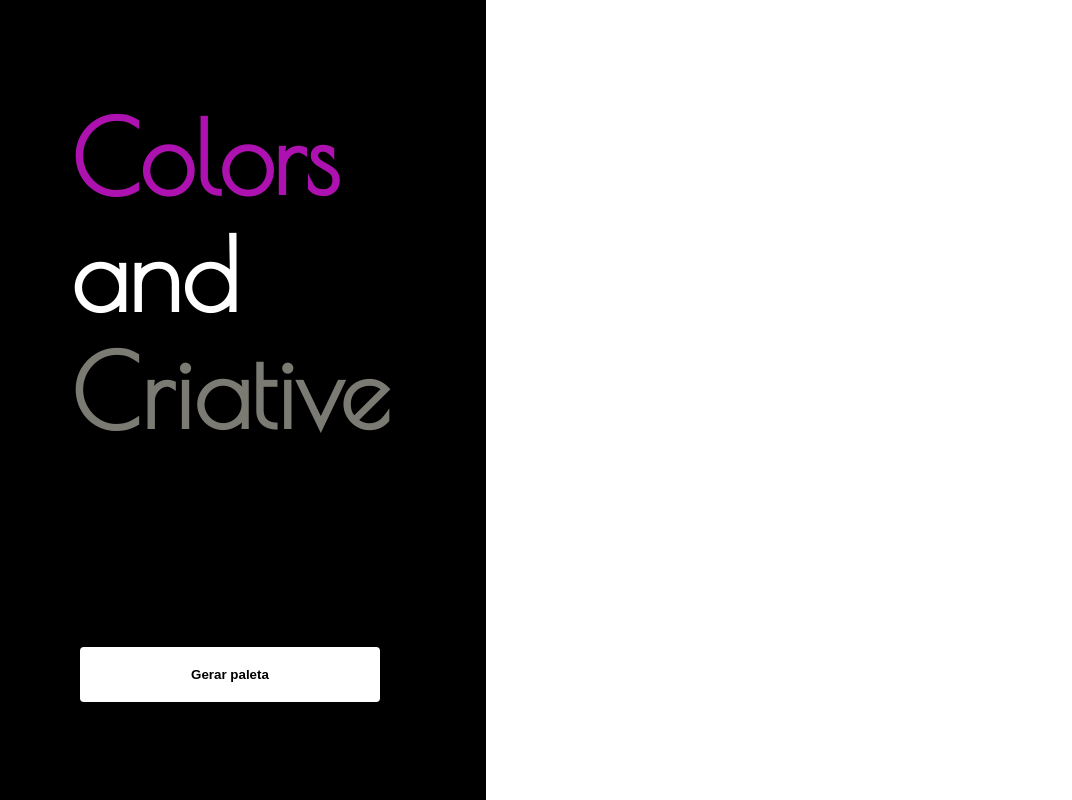
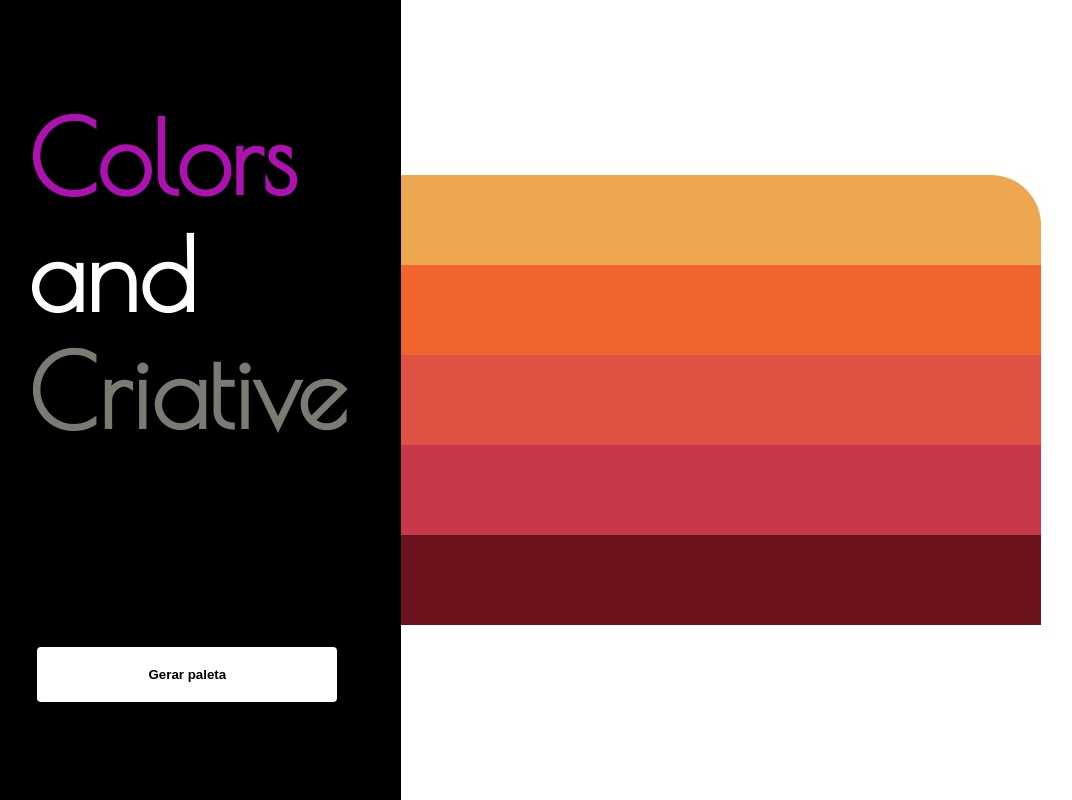
Before and after one commit to LeoGonzaga/colors, a Next.js app: page / in a window 1280 px wide. Shown: the whole page, without its empty margins (26-1098 px from the left). Built offline with nearby package versions, Linux system fonts and the light colour scheme.

Commit message:
montagem das cores do lado direito

```diff
--- a/src/screen/home/Home.tsx
+++ b/src/screen/home/Home.tsx
@@ -1,5 +1,14 @@
 import React from "react";
-import { ActionButton, Container, LeftColumn, Title, Wrapper } from "./styled";
+import {
+  ActionButton,
+  Colors,
+  ColorsContainer,
+  Container,
+  LeftColumn,
+  RightColumn,
+  Title,
+  Wrapper,
+} from "./styled";
 
 const HomeScreen = (): JSX.Element => (
   <Container>
@@ -11,6 +20,15 @@ const HomeScreen = (): JSX.Element => (
       </Wrapper>
       <ActionButton>Gerar paleta</ActionButton>
     </LeftColumn>
+    <RightColumn>
+      <ColorsContainer>
+        <Colors color="#EDA751" />
+        <Colors color="#F1642E" />
+        <Colors color="#DF5243" />
+        <Colors color="#C9384A" />
+        <Colors color="#6C121D" />
+      </ColorsContainer>
+    </RightColumn>
   </Container>
 );
 
--- a/src/screen/home/styled.tsx
+++ b/src/screen/home/styled.tsx
@@ -7,7 +7,7 @@ export const Container = styled.div`
 `;
 
 export const LeftColumn = styled.div`
-  width: 40vw;
+  width: 50vw;
   height: 100%;
   background-color: #000;
   display: flex;
@@ -36,6 +36,7 @@ export const ActionButton = styled.button`
   border-radius: 4px;
   background-color: #fff;
   border: none;
+  outline: none;
   transition: 0.2s ease;
   font-weight: bold;
   &:hover {
@@ -43,3 +44,31 @@ export const ActionButton = styled.button`
     color: #fff;
   }
 `;
+
+export const RightColumn = styled.div`
+  width: 100vw;
+  display: flex;
+  flex-direction: column;
+  justify-content: center;
+  height: 100%;
+  align-items: flex-start;
+`;
+
+export const ColorsContainer = styled.div`
+  display: flex;
+  flex-direction: column;
+  justify-content: flex-start;
+`;
+export const Colors = styled.div<Color>`
+  height: 90px;
+  margin: 0px;
+  width: 50vw;
+  background-color: ${(props) => props.color};
+
+  &:first-child {
+    border-top-right-radius: 50px;
+  }
+
+  &:last-child {
+  }
+`;
```
